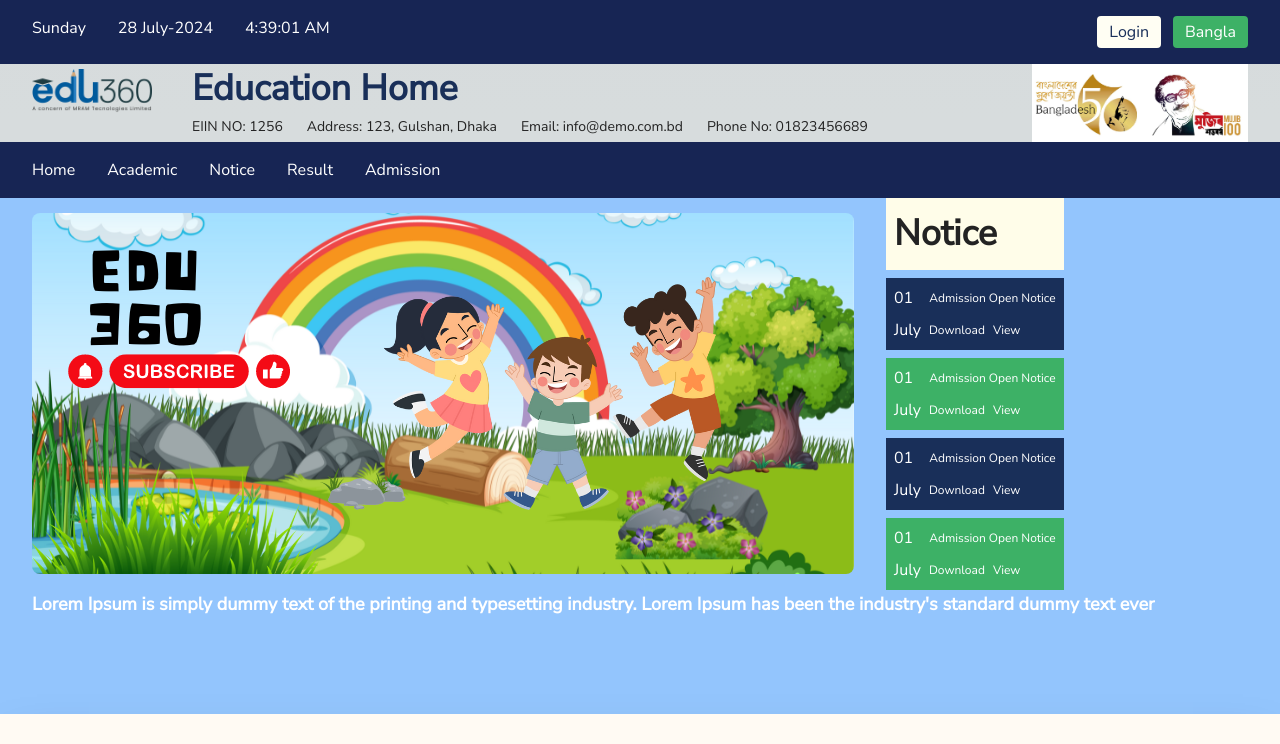
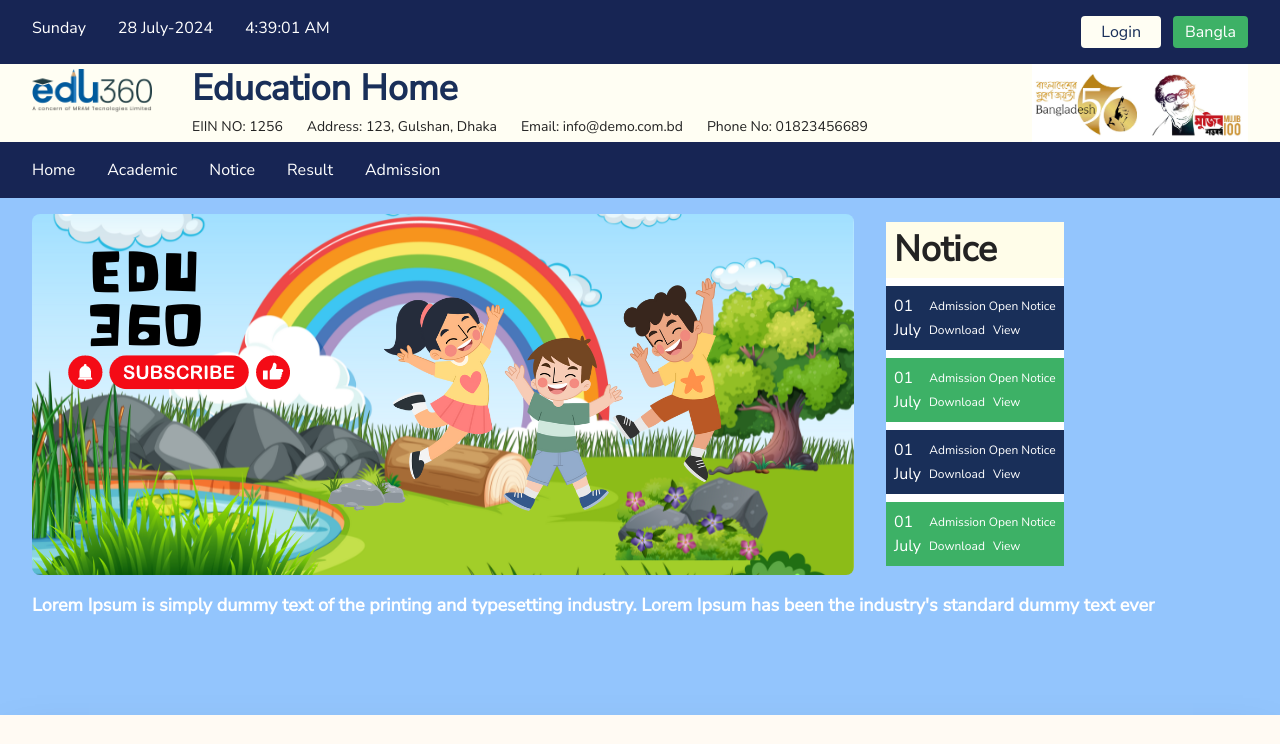
Before and after one commit to muktaranidas/school-management-, a Next.js app: page / in a window 1280 px wide. Shown: the top 744 px of the page. Built offline with nearby package versions, Linux system fonts and the light colour scheme.

Commit message:
banner push

```diff
--- a/app/components/Banner/Banner.js
+++ b/app/components/Banner/Banner.js
@@ -3,16 +3,16 @@ export default function Banner() {
   return (
     <div className="bg-blue-300 pb-24">
 	<div className="flex flex-col   mx-auto">
-        <div className=" flex flex-row items-center  gap-8  it  ">
+        <div className=" flex flex-row items-center  gap-8  my-4  ">
             <div className=" pl-8">
                 <Image src="/banner.png"  width={822} height={361} className=" rounded-lg" />
             </div>
-            <div className="flex gap-2  flex-col">
+            <div className="flex gap-2 bg-[#FFFFFF]  flex-col">
                 <div className="bg-[#FFFDE9]">
-                    <p className="text-[#232323] font-bold	text-4xl w-full px-2 py-4 ">Notice</p>
+                    <p className="text-[#232323] font-bold	text-4xl w-full px-2 py-2 ">Notice</p>
                 </div>
                 <div className="bg-[#192F59] text-white flex gap- flex-row  items-center justify-center  px-2 py-2">
-                    <div className="flex flex-col gap-2">
+                    <div className="flex flex-col ">
                         <div className="flex flex-row gap-4 items-center justify-center">
                             <p className="text-base	font-medium	">01</p>
                             <p className="text-xs 	font-medium	">Admission Open Notice</p>
@@ -27,7 +27,7 @@ export default function Banner() {
                     </div>
                 </div>
                 <div className="bg-[#3DB166] text-white flex gap-6 flex-row  items-center justify-center  px-2 py-2">
-                    <div className="flex flex-col gap-2">
+                    <div className="flex flex-col ">
                         <div className="flex flex-row gap-4 items-center justify-center">
                             <p className="text-base	font-medium	">01</p>
                             <p className="text-xs 	font-medium	">Admission Open Notice</p>
@@ -42,7 +42,7 @@ export default function Banner() {
                     </div>
                 </div>
                 <div className="bg-[#192F59] text-white flex gap- flex-row  items-center justify-center  px-2 py-2">
-                    <div className="flex flex-col gap-2">
+                    <div className="flex flex-col ">
                         <div className="flex flex-row gap-4 items-center justify-center">
                             <p className="text-base	font-medium	">01</p>
                             <p className="text-xs 	font-medium	">Admission Open Notice</p>
@@ -57,7 +57,7 @@ export default function Banner() {
                     </div>
                 </div>
                 <div className="bg-[#3DB166] text-white flex gap-6 flex-row  items-center justify-center  px-2 py-2">
-                    <div className="flex flex-col gap-2">
+                    <div className="flex flex-col ">
                         <div className="flex flex-row gap-4 items-center justify-center">
                             <p className="text-base	font-medium	">01</p>
                             <p className="text-xs 	font-medium	">Admission Open Notice</p>
--- a/app/components/Navbar/MiddleNavbar.js
+++ b/app/components/Navbar/MiddleNavbar.js
@@ -1,7 +1,8 @@
 import Image from "next/image";
 export default function MiddleNavbar() {
   return (
-    <div className="flex flex-row justify-between items-center gap-6  mx-8 bg-[#FFFEF3">
+    <div className="bg-[#FFFEF3]">
+      <div className="flex flex-row justify-between items-center gap-6  mx-8">
       <div className="flex flex-row item-center"><div className="">
         <Image src="/edu.png" width={120} height={44}/>
       </div>
@@ -18,5 +19,6 @@ export default function MiddleNavbar() {
         <Image src="/mojib.png" width={216} height={77}/>
       </div>
 </div>
+    </div>
   );
 }
--- a/app/components/Navbar/TopNavbar.js
+++ b/app/components/Navbar/TopNavbar.js
@@ -38,7 +38,7 @@ export default function TopNavbar() {
               <div>{currentDateTime.time}</div>
         </div>
         <div className="flex flex-row py-4 px-8 gap-3">
-          <button className="px-3 py-1 rounded bg-[#FFFEF3] text-[#192F59]">Login</button>
+          <button className="px-5 py-0 rounded bg-[#FFFEF3] text-[#192F59]">Login</button>
           <button className="px-3 py-1 bg-[#3DB166] text-[#FFFFFF] rounded">Bangla</button>
         </div>
     </div>
```
